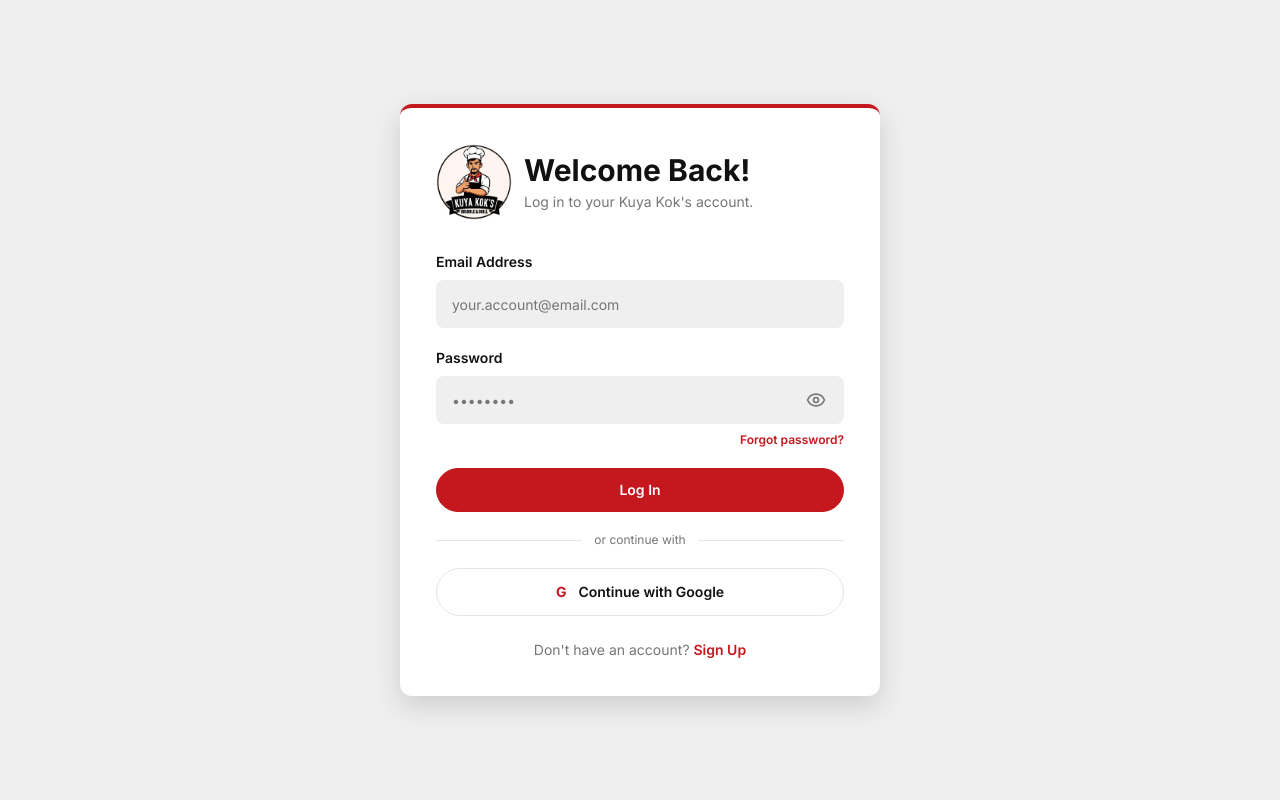
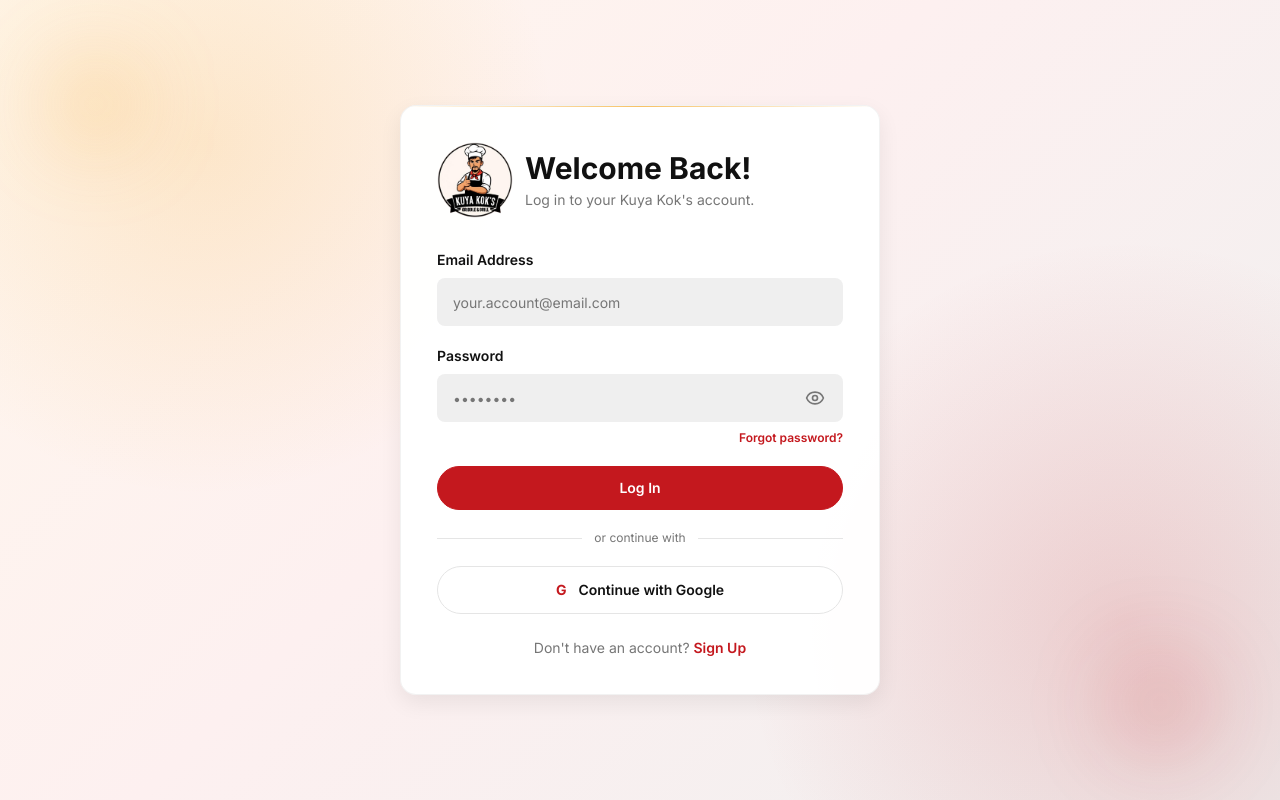
Before and after one commit to xKurty06/kokconnect, a Next.js app: page /login in a window 1280 px wide. Built offline with nearby package versions, Linux system fonts and the light colour scheme.

Commit message:
feat(auth): polish shared auth shell

```diff
--- a/src/components/auth-shell.tsx
+++ b/src/components/auth-shell.tsx
@@ -2,8 +2,11 @@ import type { ReactNode } from "react";
 
 export function AuthShell({ children, wide = false }: { children: ReactNode; wide?: boolean }) {
   return (
-    <main className="grid min-h-dvh place-items-center bg-background px-4 py-10">
-      <div className={`w-full overflow-hidden rounded-xl border-t-4 border-brand bg-white shadow-[0_10px_28px_rgba(0,0,0,0.14)] ${wide ? "max-w-5xl" : "max-w-[480px]"}`}>
+    <main className="auth-shell-bg grid min-h-dvh place-items-center px-4 py-10">
+      <div className="pointer-events-none fixed left-12 top-14 size-24 rounded-full bg-gold-warm/20 blur-2xl" />
+      <div className="pointer-events-none fixed bottom-10 right-16 size-28 rounded-full bg-brand/15 blur-2xl" />
+      <div className={`auth-card-enter surface-card relative w-full overflow-hidden rounded-2xl border-t-4 border-brand ${wide ? "max-w-5xl" : "max-w-[480px]"}`}>
+        <div className="absolute inset-x-0 top-0 h-px bg-gradient-to-r from-transparent via-gold-warm/70 to-transparent" />
         {children}
       </div>
     </main>
```
